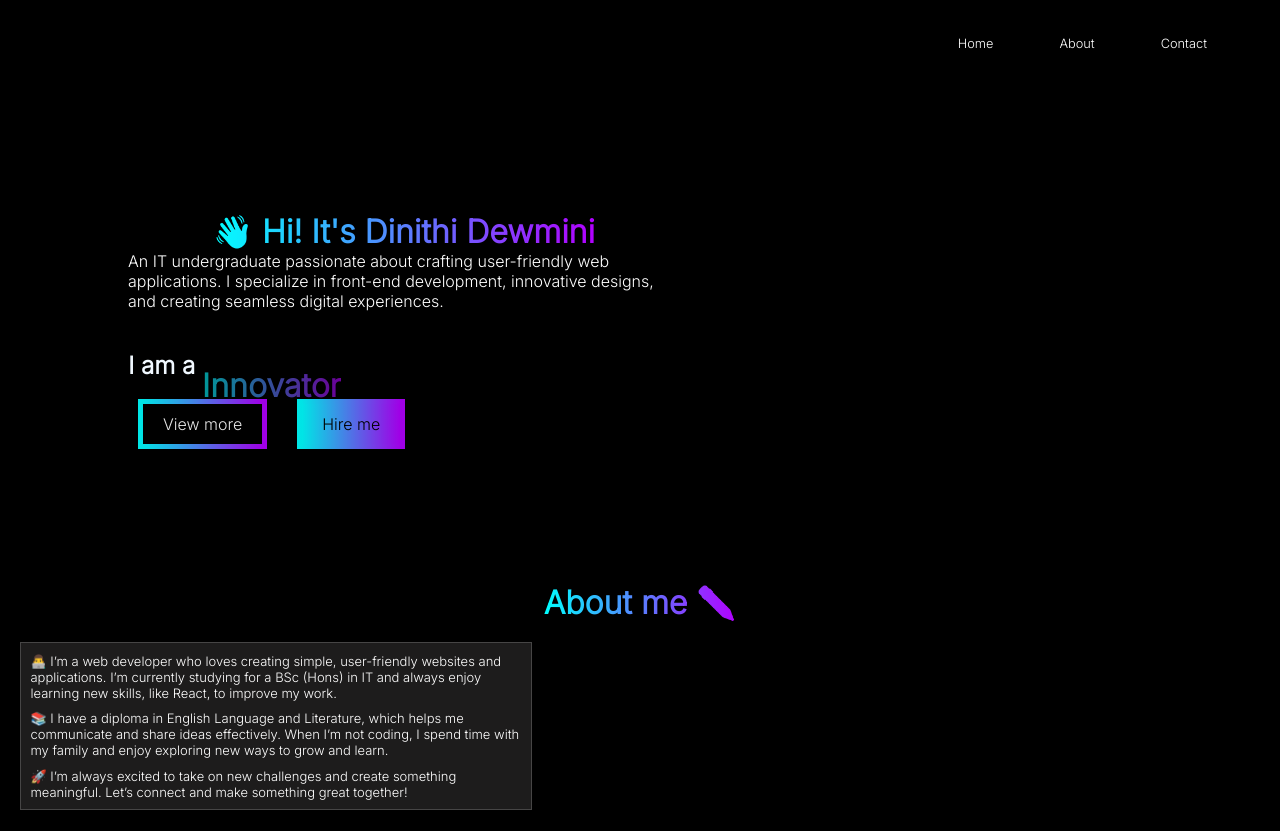
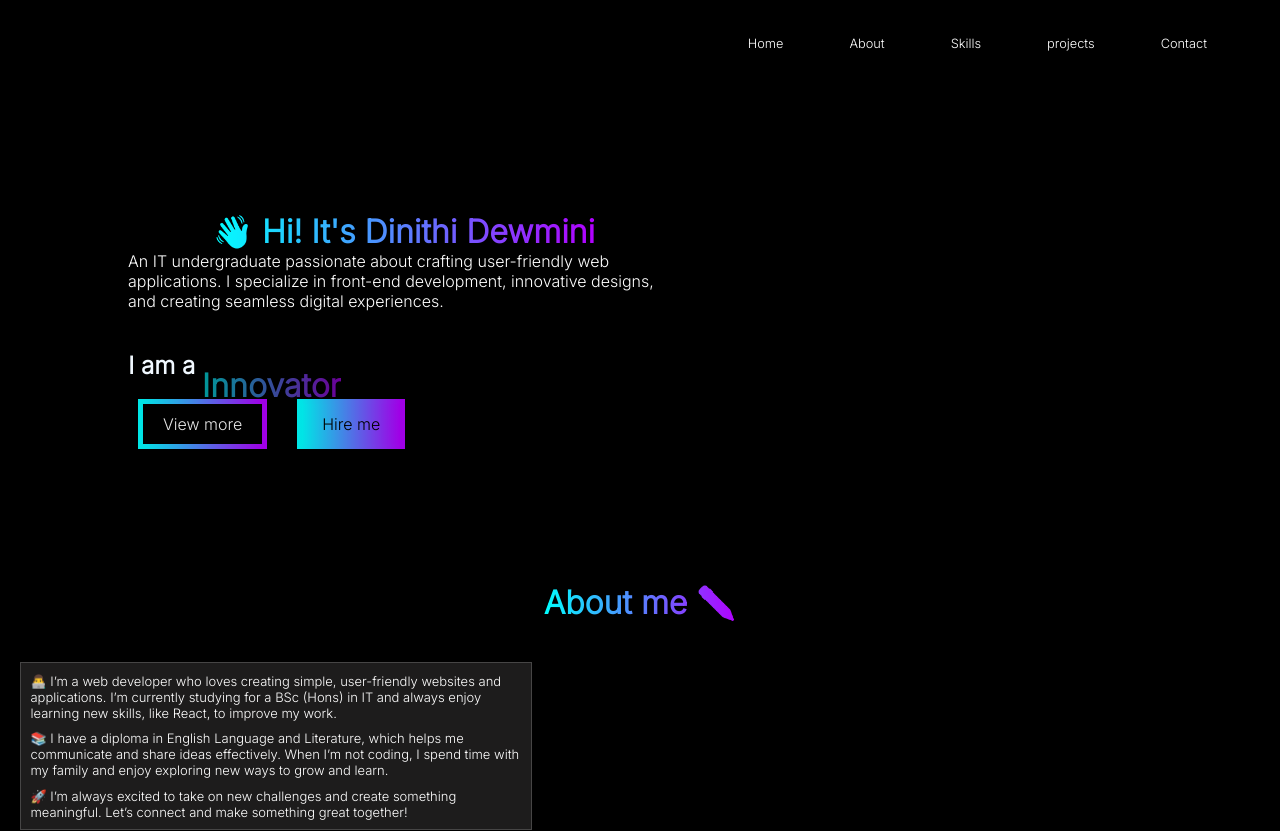
Before and after one commit to Dinithi1625403/myPortfolio, a React (Create React App) app: page / in a window 1280 px wide. Shown: the top 831 px of the page. Built offline with nearby package versions, Linux system fonts and the light colour scheme.

Commit message:
initial commit

```diff
--- a/src/components/contact.css
+++ b/src/components/contact.css
@@ -5,10 +5,13 @@
     align-items: center;
     height: 100vh;
     padding: 5%;
-    margin: auto;
+
     width: 100%;
 }
+h1{
+    margin-bottom: 20px;
 
+}
 .contact-card {
     color: black;
     display: flex;
@@ -22,6 +25,7 @@
                 0 3.5px 6px hsla(230, 13%, 9%, 0.09);
     padding: 5%;
     margin: auto;
+    margin-bottom: 0;
     width: 100%;
     border-radius: 25px;
     background: linear-gradient(to right, rgba(0, 255, 255, 0.8), rgba(178, 0, 255, 0.8)), rgba(0, 0, 0, 0.5);
@@ -39,7 +43,7 @@
     display: flex;
     flex-direction: column;
     max-width: 600px;
-    margin: 0 auto;
+    margin: auto;
     width: 100%;
     padding: 10px;
     margin-bottom: 20px;
--- a/src/components/nav.jsx
+++ b/src/components/nav.jsx
@@ -5,6 +5,8 @@ export default function Nav(){
             <ul>
                 <li><a className='navLi' href="#">Home</a></li>
                 <li><a className='navLi'   href="#">About</a></li>
+                <li><a className='navLi'   href="#">Skills</a></li>
+                <li><a className='navLi'   href="#">projects</a></li>
                 <li><a className='navLi' href="#">Contact</a></li>
             </ul>
         </nav>
```
